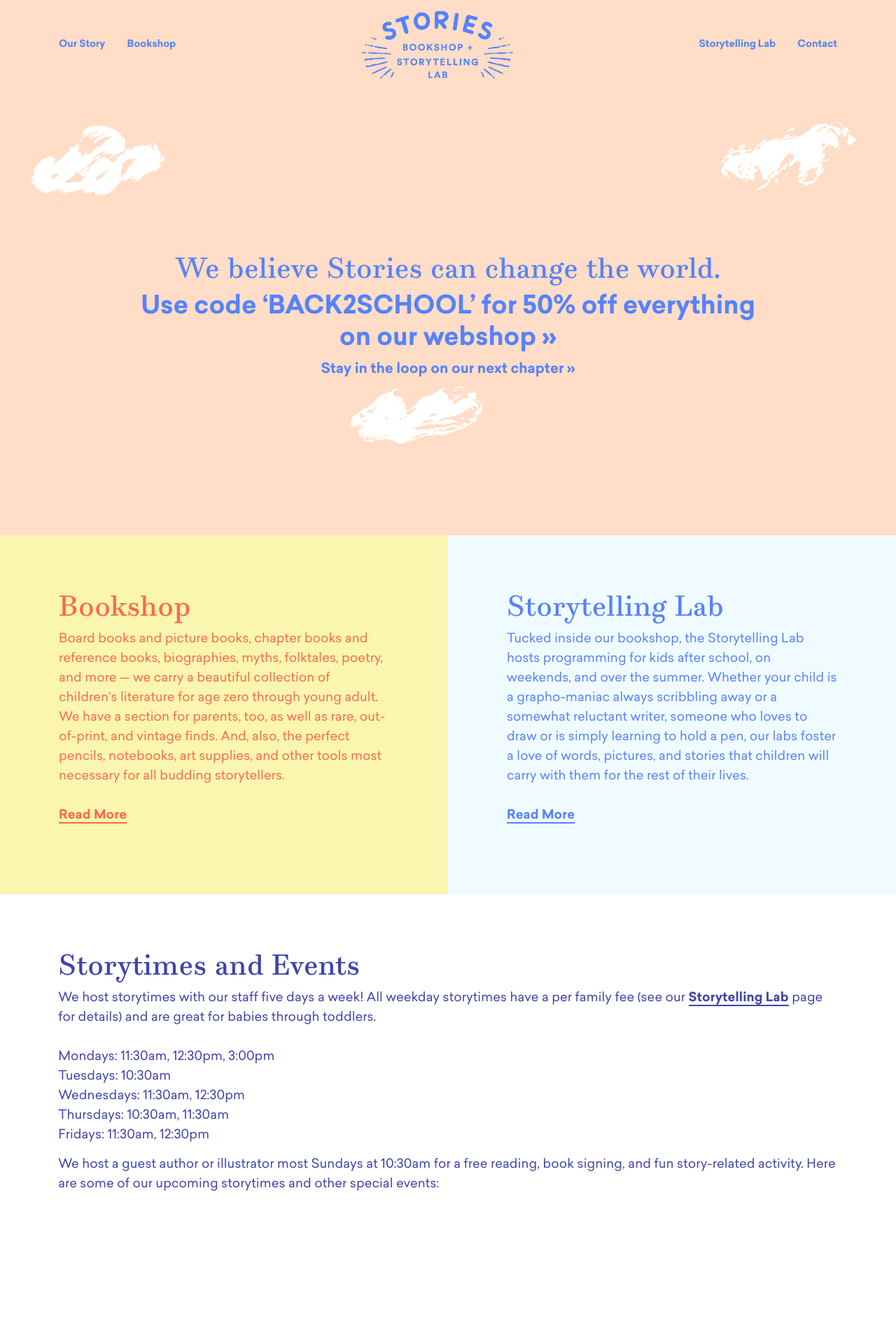
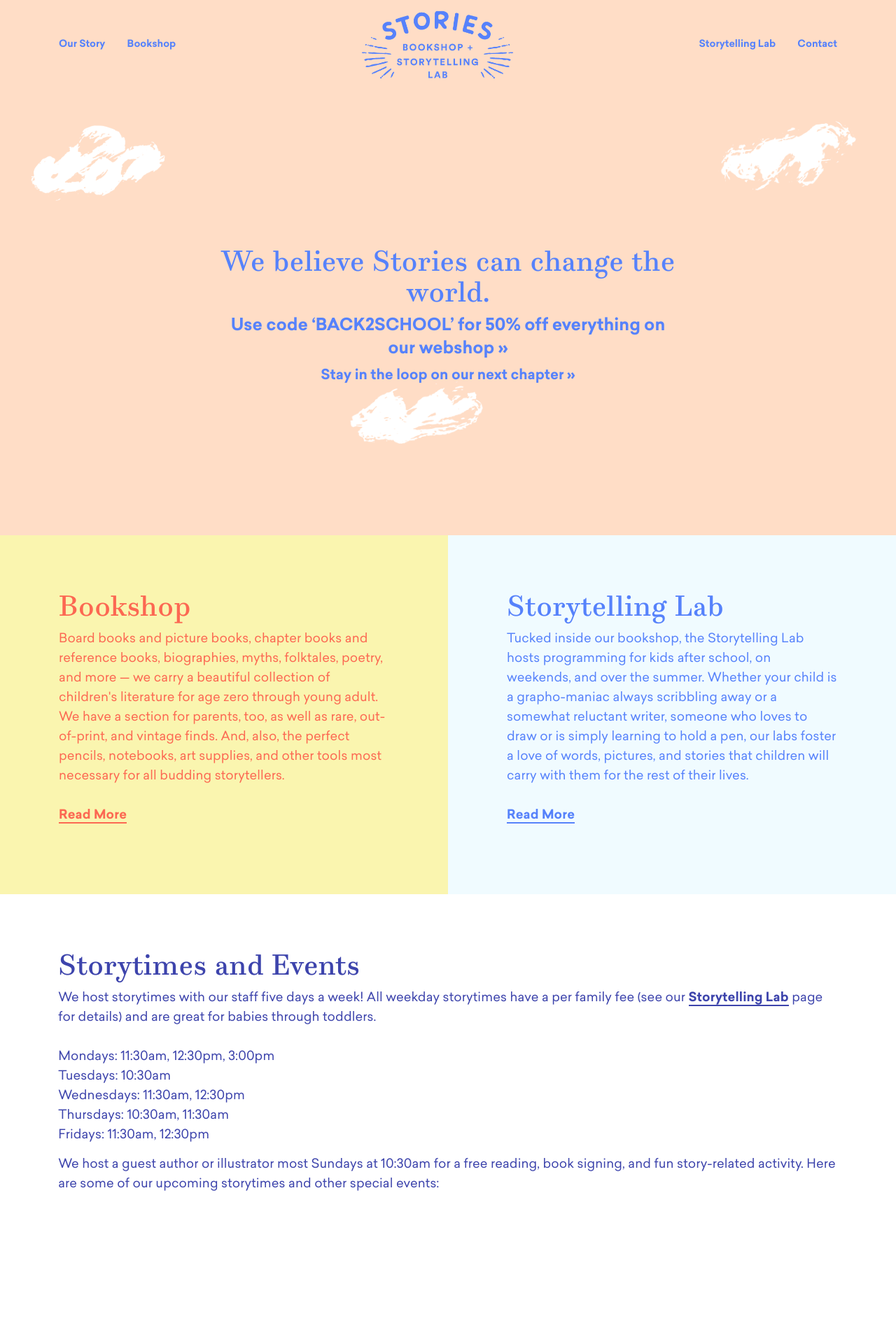
Before and after one commit to storiesbk/storiesbk.github.io, a Jekyll site: the page built from index.markdown, in a window 1280 px wide. Shown: the top 1888 px of the page at 70% size. Built offline with Jekyll 4.4.1, drawn with Linux system fonts in a browser that asks for light colours; nearby versions of some CDN libraries; some web fonts are replaced; a script that is not in the unit is left out.

```diff
--- a/index.markdown
+++ b/index.markdown
@@ -1,7 +1,7 @@
 ---
 title: Stories Bookshop + Storytelling Lab
 slug: home
-hero_text: "## We believe Stories can change the world. \n### [Use code 'BACK2SCHOOL'
+hero_text: "## We believe Stories can change the world. \n#### [Use code 'BACK2SCHOOL'
   for 50% off everything on our webshop »](https://shop.storiesbk.com)\n##### [Stay
   in the loop on our next chapter »](#subscribe)"
 layout: default
```
